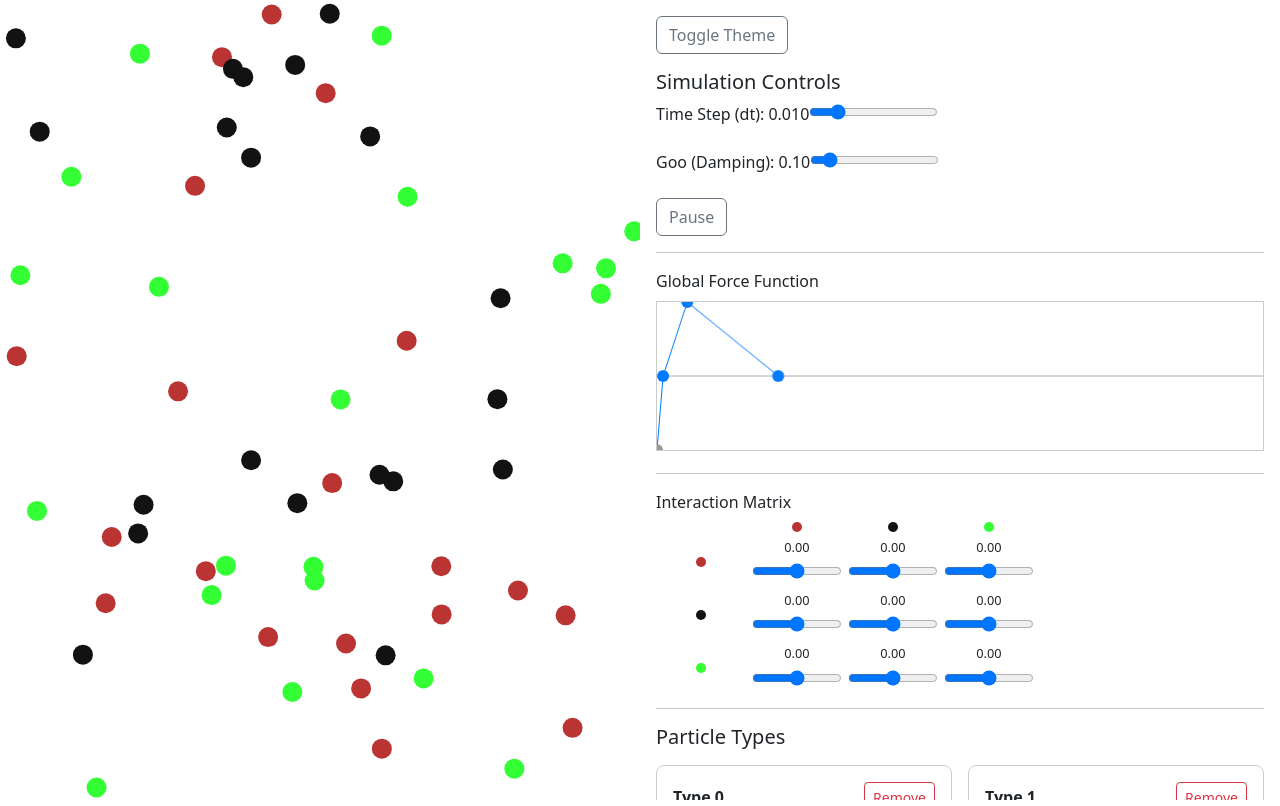
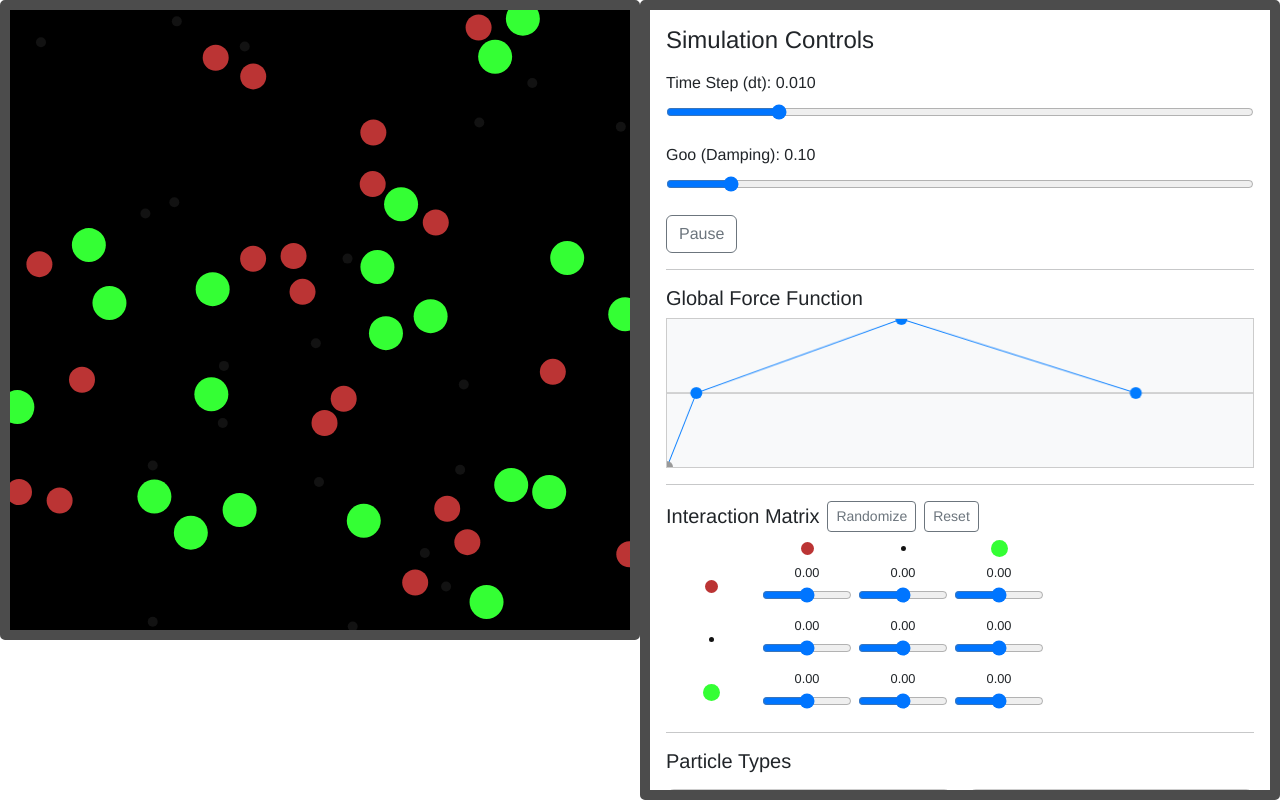
Before and after one commit to TheRonzor/plife_react, a React (Vite) app: page / in a window 1280 px wide. Built offline with nearby package versions, Linux system fonts and the light colour scheme.

Commit message:
before collapsing controls

```diff
--- a/index.html
+++ b/index.html
@@ -4,7 +4,7 @@
   <head>
     <meta charset="UTF-8" />
     <meta name="viewport" content="width=device-width, initial-scale=1.0" />
-    <link id="theme-css" rel="stylesheet" href="./dark.css" />
+    <link id="theme-css" rel="stylesheet" href="./src/theme.css" />
     <!-- Bootstrap CSS -->
     <link
       href="https://cdn.jsdelivr.net/npm/bootstrap@5.3.6/dist/css/bootstrap.min.css"
--- a/src/App.tsx
+++ b/src/App.tsx
@@ -9,9 +9,9 @@ import { type Particle, type ControlPoint } from "./simulation/SimulationEngine"
 
 const defaultControlPoints: ControlPoint[] = [
   { id: 'f0', x: 0, y: -1, fixed: true },
-  { id: 'r1', x: 0.01, y: 0 },
-  { id: 'f2', x: 0.05, y: 1 },
-  { id: 'r3', x: 0.2, y: 0 },
+  { id: 'r1', x: 0.05, y: 0 },
+  { id: 'f2', x: 0.4, y: 1 },
+  { id: 'r3', x: 0.8, y: 0 },
 ];
 
 function App() {
@@ -21,7 +21,7 @@ function App() {
     Array.from({ length: 3 }, (_, i) => ({
       id: i,
       color: ['#bb3434', '#121212', '#34ff34'][i],
-      size: 10,
+      size: Math.round(2 + Math.random()*20),
       count: 20,
     }))
   );
@@ -31,31 +31,43 @@ function App() {
   );
 
   const [particles, setParticles] = useState<Particle[]>([]);
-
   const [dt, setDt] = useState(0.01);
   const [goo, setGoo] = useState(0.1);
   const [isRunning, setIsRunning] = useState(true);
 
-  // 🧠 Regenerate particles when types or counts change
+  // Particle style/count changes
   useEffect(() => {
-    let id = 0;
-    const all: Particle[] = [];
+  setParticles(prev => {
+    let idCounter = 0;
+
+    const updated: Particle[] = [];
 
     particleTypes.forEach((type, index) => {
-      for (let i = 0; i < type.count; i++) {
-        all.push({
-          id: id++,
+      const existing = prev.filter(p => p.type === index);
+      const needed = type.count;
+
+      if (existing.length === needed) {
+        updated.push(...existing);
+      } else if (existing.length < needed) {
+        // Keep all existing, add new ones
+        const newParticles = Array.from({ length: needed - existing.length }, () => ({
+          id: idCounter++,
           type: index,
           x: Math.random(),
           y: Math.random(),
           vx: 0,
           vy: 0,
-        });
+        }));
+        updated.push(...existing, ...newParticles);
+      } else {
+        // Too many — trim down
+        updated.push(...existing.slice(0, needed));
       }
     });
 
-    setParticles(all);
-  }, [particleTypes]);
+    return updated;
+  });
+}, [particleTypes]);
 
   const handleMatrixChange = (row: number, col: number, value: number) => {
     setInteractionMatrix(prev => {
@@ -65,13 +77,50 @@ function App() {
     });
   };
 
+  const randomizeMatrix = () => {
+    setInteractionMatrix(matrix =>
+      matrix.map(row => row.map(() => parseFloat((Math.random() * 2 - 1).toFixed(2))))
+    );
+  };
+
+  const resetMatrix = () => {
+    setInteractionMatrix(matrix =>
+      matrix.map(row => row.map(() => 0))
+    );
+  };
+
+  // const addType = () => {
+  //   if (particleTypes.length >= 20) return;
+  //   const newId = particleTypes.length;
+  //   const newTypes = [
+  //     ...particleTypes,
+  //     { id: newId, color: '#888888', size: 10, count: 20 },
+  //   ];
+  //   setParticleTypes(newTypes);
+
+  //   setInteractionMatrix(prev => {
+  //     const next = prev.map(row => [...row, 0]);
+  //     next.push(new Array(newId + 1).fill(0));
+  //     return next;
+  //   });
+  // };
+
   const addType = () => {
     if (particleTypes.length >= 20) return;
     const newId = particleTypes.length;
+
+    // Generate random hex color (pastel-ish)
+    const randomChannel = () => Math.floor(128 + Math.random() * 127); // 128–255
+    const toHex = (n: number) => n.toString(16).padStart(2, '0');
+    const randomColor = `#${toHex(randomChannel())}${toHex(randomChannel())}${toHex(randomChannel())}`;
+
+    const randomSize = Math.floor(Math.random() * 6) + 6; // size: 6–11
+
     const newTypes = [
       ...particleTypes,
-      { id: newId, color: '#888888', size: 10, count: 20 },
+      { id: newId, color: randomColor, size: randomSize, count: 20 },
     ];
+
     setParticleTypes(newTypes);
 
     setInteractionMatrix(prev => {
@@ -80,6 +129,7 @@ function App() {
       return next;
     });
   };
+
 
   const removeType = (id: number) => {
     if (particleTypes.length <= 1) return;
@@ -92,13 +142,6 @@ function App() {
         .filter((_, i) => i !== index)
         .map(row => row.filter((_, j) => j !== index));
     });
-  };
-
-  const toggleTheme = () => {
-    const link = document.getElementById("theme-css") as HTMLLinkElement | null;
-    if (!link) return;
-    const isLight = link.href.includes("light.css");
-    link.href = isLight ? "/dark.css" : "/light.css";
   };
 
   return (
@@ -114,10 +157,14 @@ function App() {
           particleTypeProperties={particleTypes}
         />
       </div>
-      <div style={{ width: "50%", padding: "1rem", overflowY: "auto" }}>
-        <button className="btn btn-outline-secondary mb-3" onClick={toggleTheme}>
-          Toggle Theme
-        </button>
+      <div style={{
+        width: "50%",
+        padding: "1rem",
+        overflowY: "auto" ,
+        border: "10px solid var(--border-color)",
+        display: "block",
+        borderRadius: "5px",
+        }}>
 
         <SimulationControls
           dt={dt}
@@ -133,6 +180,16 @@ function App() {
         <ForceEditor points={controlPoints} onChange={setControlPoints} />
 
         <hr />
+
+        <div className="d-flex gap-2 align-items-center mb-2">
+          <h5 className="mb-0">Interaction Matrix</h5>
+          <button className="btn btn-sm btn-outline-secondary" onClick={randomizeMatrix}>
+            Randomize
+          </button>
+          <button className="btn btn-sm btn-outline-secondary" onClick={resetMatrix}>
+            Reset
+          </button>
+        </div>
 
         <InteractionMatrix
           types={particleTypes}
--- a/src/components/CanvasArea.tsx
+++ b/src/components/CanvasArea.tsx
@@ -81,5 +81,16 @@ export const CanvasArea: React.FC<CanvasAreaProps> = ({
     return () => cancelAnimationFrame(frameId);
   }, [isRunning, particleTypeProperties]);
 
-  return <canvas ref={canvasRef} style={{ width: "100%", height: "100%" }} />;
+  // return <canvas ref={canvasRef} style={{ width: "100%", height: "100%" }} />;
+  return <canvas
+            ref={canvasRef}
+            style={{
+              width: "100%",
+              aspectRatio: "1 / 1",
+              border: "10px solid var(--border-color)",
+              display: "block",
+              borderRadius: "5px",
+              backgroundColor: '#000000'
+            }}
+          />;
 };
--- a/src/components/ForceEditor.tsx
+++ b/src/components/ForceEditor.tsx
@@ -139,7 +139,7 @@ const ForceEditor: React.FC<ForceEditorProps> = ({ points, onChange }) => {
 
   return (
     <div>
-      <label className="form-label">Global Force Function</label>
+      <h5 className="form-label">Global Force Function</h5>
       <canvas
         ref={canvasRef}
         onMouseDown={handleMouseDown}
--- a/src/components/InteractionMatrix.tsx
+++ b/src/components/InteractionMatrix.tsx
@@ -20,7 +20,6 @@ const InteractionMatrix: React.FC<InteractionMatrixProps> = ({ types, matrix, on
 
   return (
     <div>
-      <label className="form-label">Interaction Matrix</label>
       <div
         style={{
           display: 'grid',
--- a/src/components/SimulationControls.tsx
+++ b/src/components/SimulationControls.tsx
@@ -19,7 +19,7 @@ const SimulationControls: React.FC<SimulationControlsProps> = ({
 }) => {
   return (
     <div>
-      <h5>Simulation Controls</h5>
+      <h4 className="mb-3">Simulation Controls</h4>
 
       <div className="mb-3">
         <label className="form-label">Time Step (dt): {dt.toFixed(3)}</label>
--- a/src/light.css
+++ /dev/null
@@ -1,27 +0,0 @@
-/* light.css */
-
-:root {
-  --bg-color: #ffffff;
-  --text-color: #212529;
-  --canvas-bg: #f8f9fa;
-  --border-color: #dee2e6;
-}
-
-body {
-  margin: 0;
-  font-family: "Helvetica Neue", Helvetica, Arial, sans-serif;
-  background-color: var(--bg-color);
-  color: var(--text-color);
-}
-
-canvas {
-  background-color: var(--canvas-bg);
-  display: block;
-  width: 100%;
-  height: auto;
-  border: 1px solid var(--border-color);
-}
-
-input[type="range"] {
-  width: 100%;
-}
--- a/src/simulation/SimulationEngine.ts
+++ b/src/simulation/SimulationEngine.ts
@@ -61,7 +61,12 @@ export class SimulationEngine {
         const pj = this.particles[j];
 
         const [dx, dy] = this.torusVector(pi.x, pi.y, pj.x, pj.y);
+
+        // Different distance functions here for now!
         const dist = Math.sqrt(dx * dx + dy * dy);
+        //const dist = Math.abs(dx * dx + dy * dy);
+        // const dist = dx * dx + dy * dy;
+
         if (dist === 0) continue;
 
         const fx = dx / dist;
@@ -69,15 +74,10 @@ export class SimulationEngine {
 
         const r1 = this.controlPoints[1].x;
         const r3 = this.controlPoints[3].x;
+        const baseForce = this.forceFunction(dist);
 
-        let interactionScale = 1;
-        if (dist > r1 && dist < r3) {
-          interactionScale = this.interactionMatrix[pi.type]?.[pj.type] ?? 0;
-        }
-
-        const baseForce = this.forceFunction(dist);
+        const interactionScale = (r1 < dist && dist < r3) ? this.interactionMatrix[pi.type]?.[pj.type] ?? 0 : 1;
         const forceMag = baseForce * interactionScale;
-
         forces[i][0] += forceMag * fx;
         forces[i][1] += forceMag * fy;
       }
--- a/src/dark.css
+++ b/src/theme.css
@@ -1,11 +1,10 @@
-/* dark.css */
+/* light.css */
 
 :root {
-  --bg-color: #121212;
-  --text-color: #e0e0e0;
-  --canvas-bg: #1e1e1e;
-  --border-color: #333;
-  --fg-color: #bb3434;
+  --bg-color: #ffffff;
+  --text-color: #212529;
+  --canvas-bg: #f8f9fa;
+  --border-color: #4c4c4c;
 }
 
 body {
```
